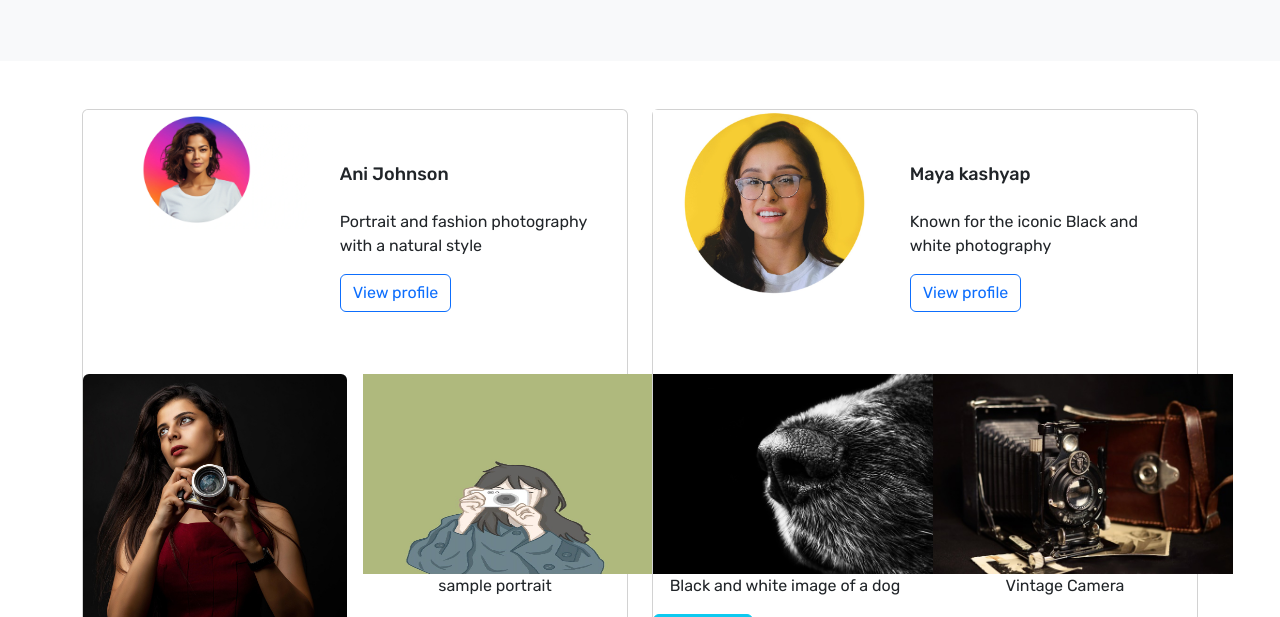
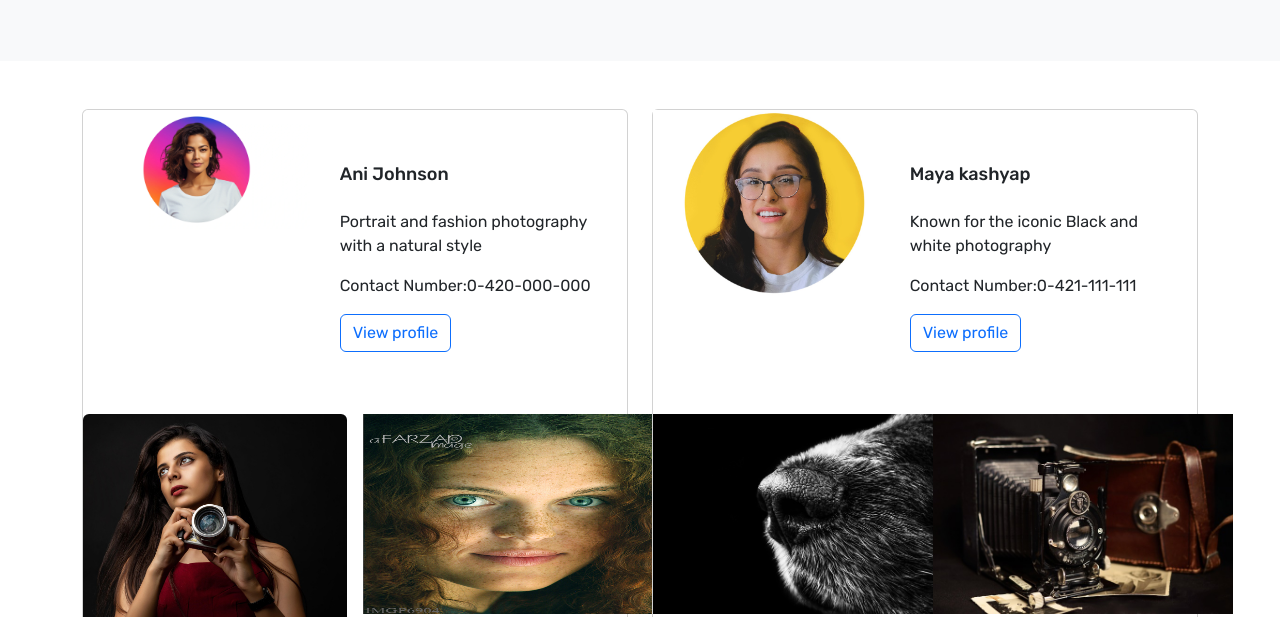
Before and after one commit to RatnaSubedi/allaboutbootstrap, a plain HTML site: page vendor-gallery.html in a window 1280 px wide. Shown: the part 183-800 px from the top of the page. Drawn offline with nearby package versions, Linux system fonts and the light colour scheme.

Commit message:
image changed

```diff
--- a/vendor-gallery.html
+++ b/vendor-gallery.html
@@ -61,6 +61,7 @@
          <div class="card-body">
            <h4 class="card-title">Ani Johnson</h4>
            <p class="card-text"> Portrait and fashion photography with a natural style</p>
+           <p class="card-text">Contact Number:0-420-000-000</p>
            <a href="#" class="btn btn-outline-primary">View profile</a>
           </div>
         </div>
@@ -72,8 +73,8 @@
               <p>Model/ Girl/portrait</p>
         </div>
           <div class="col-6 text-center">
-              <img src="images_used/aniportrait.jpg" class="image" alt="pic">
-              <p>sample portrait</p>
+              <img src="images_used/anipotrait.jpg" class="image" alt="pic">
+              <p>girl portrait</p>
           </div>
       </div>
       <button type="button" class="btn btn-info" style="width: 100px;;">Book</button>
@@ -91,6 +92,7 @@
       <div class="card-body">
         <h4 class="card-title">Maya kashyap</h4>
         <p class="card-text">Known for the iconic Black and white photography</p>
+        <p class="card-text">Contact Number:0-421-111-111 </p>
         <a href="#" class="btn btn-outline-primary">View profile</a>
       </div>
     </div>
```
Also changed, not shown: images_used/aniportrait.jpg (deleted), images_used/anipotrait.jpg (added).
